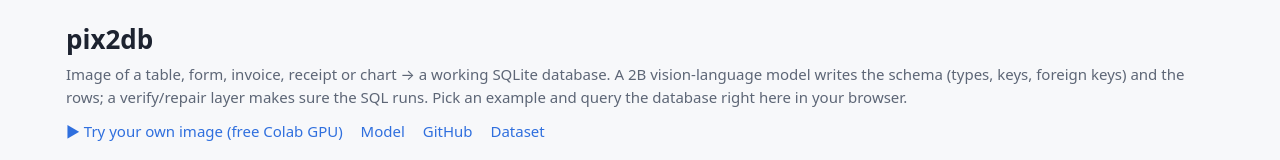
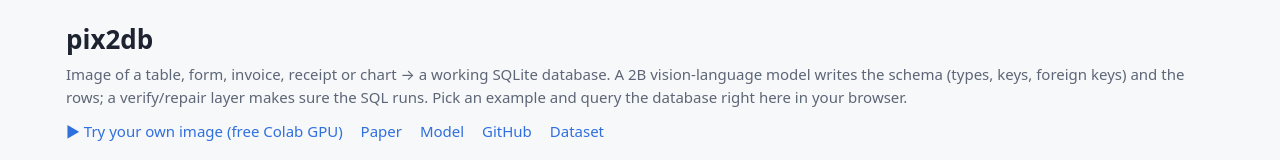
Before and after one commit to m-peker/pix2db, a plain HTML site: page space_static/index.html in a window 1280 px wide. Shown: the top 160 px of the page. Drawn offline with nearby package versions, Linux system fonts and the light colour scheme.

Commit message:
Add preprint (Research Square, doi:10.21203/rs.3.rs-11467404/v1): README badge, citation, CITATION.cff

```diff
--- a/space_static/index.html
+++ b/space_static/index.html
@@ -49,6 +49,7 @@ pre{background:var(--code);border-radius:8px;padding:10px;font-size:12.5px;overf
     database right here in your browser.</p>
   <div class="links">
     <a href="https://colab.research.google.com/github/m-peker/pix2db/blob/main/notebooks/pix2db_colab.ipynb">▶ Try your own image (free Colab GPU)</a>
+    <a href="https://doi.org/10.21203/rs.3.rs-11467404/v1">Paper</a>
     <a href="https://huggingface.co/musapeker/pix2db-2b">Model</a>
     <a href="https://github.com/m-peker/pix2db">GitHub</a>
     <a href="https://huggingface.co/datasets/musapeker/pix2db-data">Dataset</a>
```
Also changed, not shown: 8 other files.
